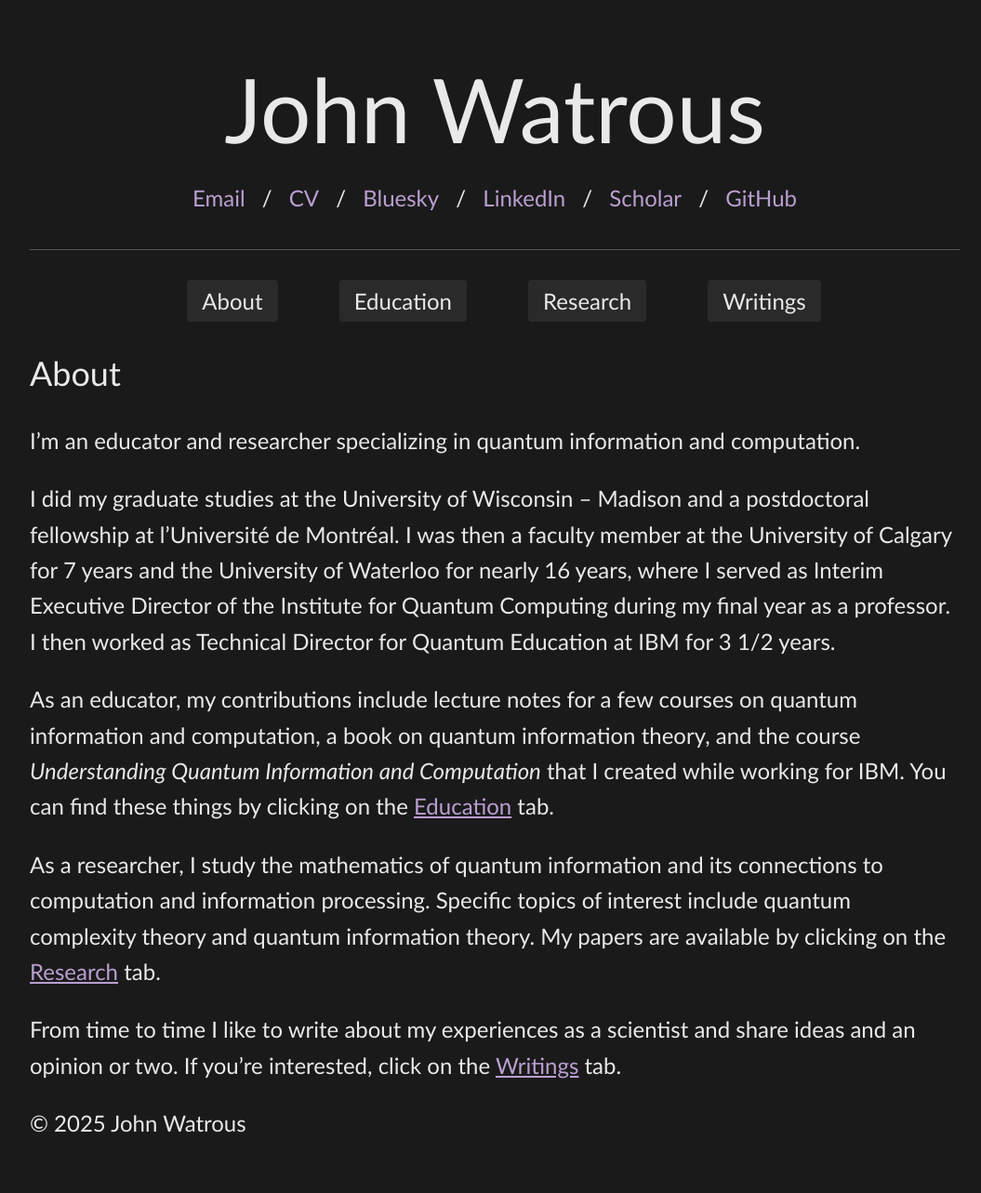
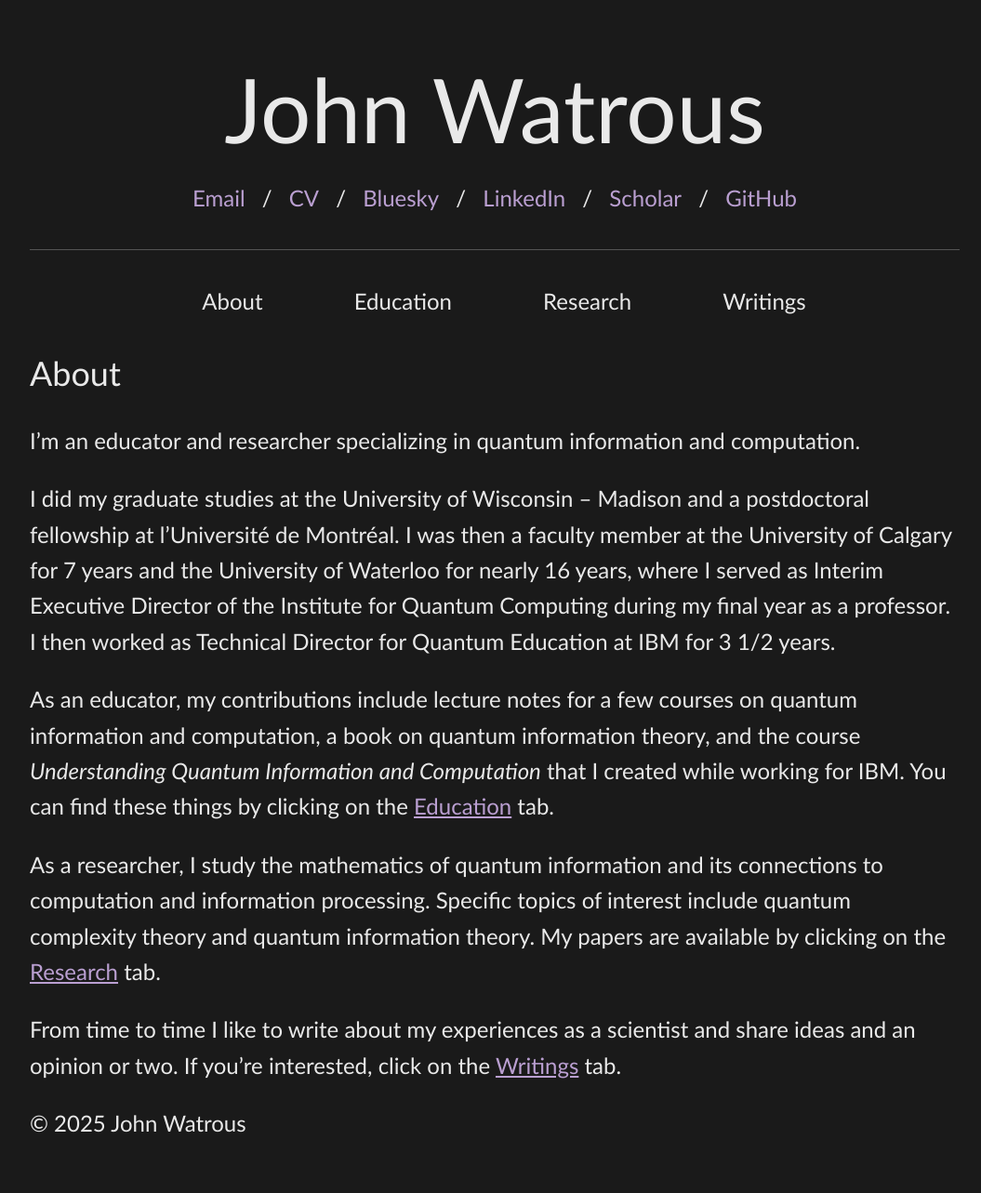
Before and after one commit to jhwatrous/jhwatrous.github.io, a Jekyll site: the page built from index.md, in a window 1280 px wide. Shown: the whole page at 93% size, without its empty margins (108-1163 px from the left). Built offline with Jekyll 4.4.1, drawn with Linux system fonts in a browser that asks for light colours.

Commit message:
Revising...

```diff
--- a/assets/css/simple-dark.css
+++ b/assets/css/simple-dark.css
@@ -50,7 +50,7 @@ header nav {
 header nav a {
     margin: 0 40px;
     padding: 8px 16px;
-    background-color: #2a2a2a;
+    border-color: #2a2a2a;
     border-radius: 4px;
     text-decoration: none;
     color: #e9e9e9;
```
